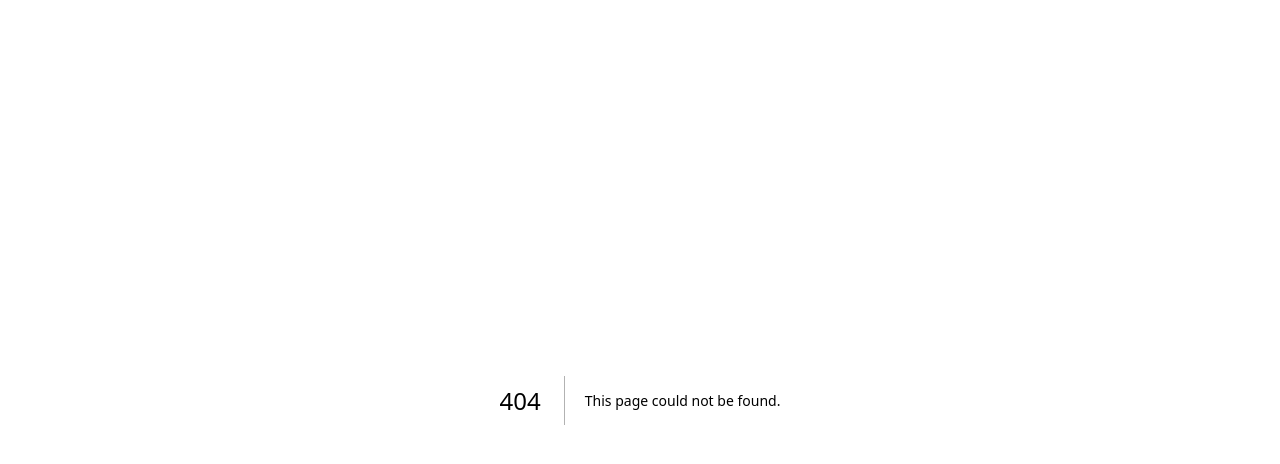
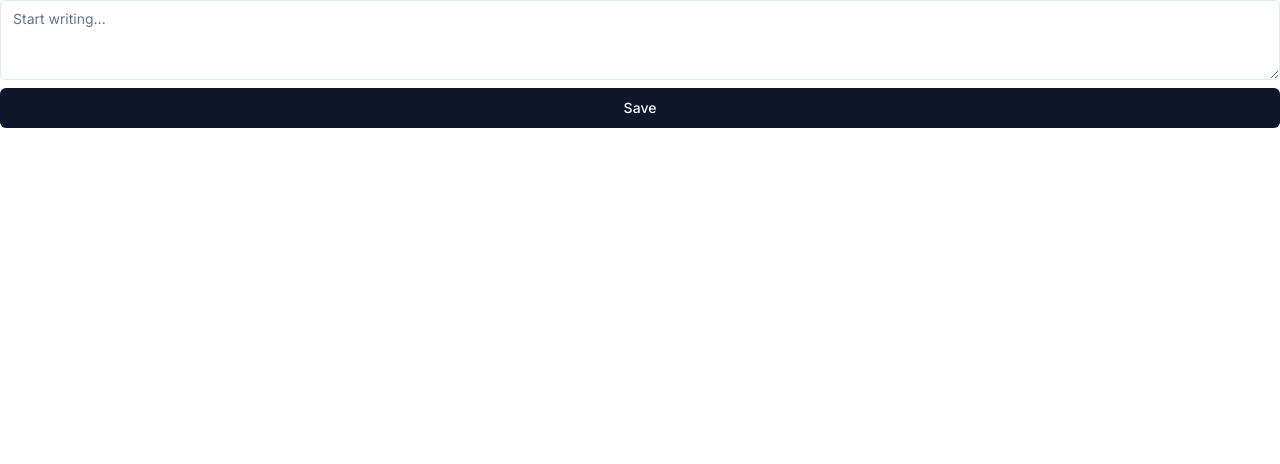
Before and after one commit to kirinand/Apollo, a Next.js app in the folder frontend/: page /new in a window 1280 px wide. Before the commit this address had no page. Shown: the top 464 px of the page. Built offline with nearby package versions, Linux system fonts and the light colour scheme.

Commit message:
Added new/recent page skeletons

```diff
--- /dev/null
+++ b/frontend/app/(editor)/new/page.tsx
@@ -0,0 +1,13 @@
+import { Textarea } from "@/components/ui/textarea"
+import { Button } from "@/components/ui/button"
+
+const NewEntry = () => {
+  return (
+    <div className="flex flex-col w-full gap-2">
+      <Textarea placeholder="Start writing..." />
+      <Button>Save</Button>
+    </div>
+  )
+}
+
+export default NewEntry
--- /dev/null
+++ b/frontend/app/(view)/recent/page.tsx
@@ -0,0 +1,38 @@
+import EntryView from "@/components/entry-view"
+
+type Post = {
+  date: string;
+  content: string
+}
+type Posts = Post[]
+
+const posts: Posts = [
+  {
+    date: "8/23",
+    content: "This is my journal"
+  },
+  {
+    date: "8/24",
+    content: "Today I went outside"
+  },
+]
+
+const page = () => {
+
+  return (
+    <div>
+      {posts?.length ? (
+        posts.map((post) => (
+          <EntryView
+            date={post.date}
+            content={post.content}
+          />
+        ))
+      ) : (
+        <p>You haven't written recently...</p>
+      )}
+    </div>
+  )
+}
+
+export default page
--- /dev/null
+++ b/frontend/components/entry-view.tsx
@@ -0,0 +1,12 @@
+
+const EntryView = (props: any) => {
+
+  return (
+    <div>
+      <h2>{props.date}</h2>
+      <span>{props.content}</span>
+    </div>
+  )
+}
+
+export default EntryView
--- /dev/null
+++ b/frontend/components/ui/textarea.tsx
@@ -0,0 +1,24 @@
+import * as React from "react"
+
+import { cn } from "@/lib/utils"
+
+export interface TextareaProps
+  extends React.TextareaHTMLAttributes<HTMLTextAreaElement> {}
+
+const Textarea = React.forwardRef<HTMLTextAreaElement, TextareaProps>(
+  ({ className, ...props }, ref) => {
+    return (
+      <textarea
+        className={cn(
+          "flex min-h-[80px] w-full rounded-md border border-slate-200 border-slate-200 bg-white px-3 py-2 text-sm ring-offset-white placeholder:text-slate-500 focus-visible:outline-none focus-visible:ring-2 focus-visible:ring-slate-950 focus-visible:ring-offset-2 disabled:cursor-not-allowed disabled:opacity-50 dark:border-slate-800 dark:border-slate-800 dark:bg-slate-950 dark:ring-offset-slate-950 dark:placeholder:text-slate-400 dark:focus-visible:ring-slate-300",
+          className
+        )}
+        ref={ref}
+        {...props}
+      />
+    )
+  }
+)
+Textarea.displayName = "Textarea"
+
+export { Textarea }
```
Also changed, not shown: frontend/components/google.svg (deleted).
